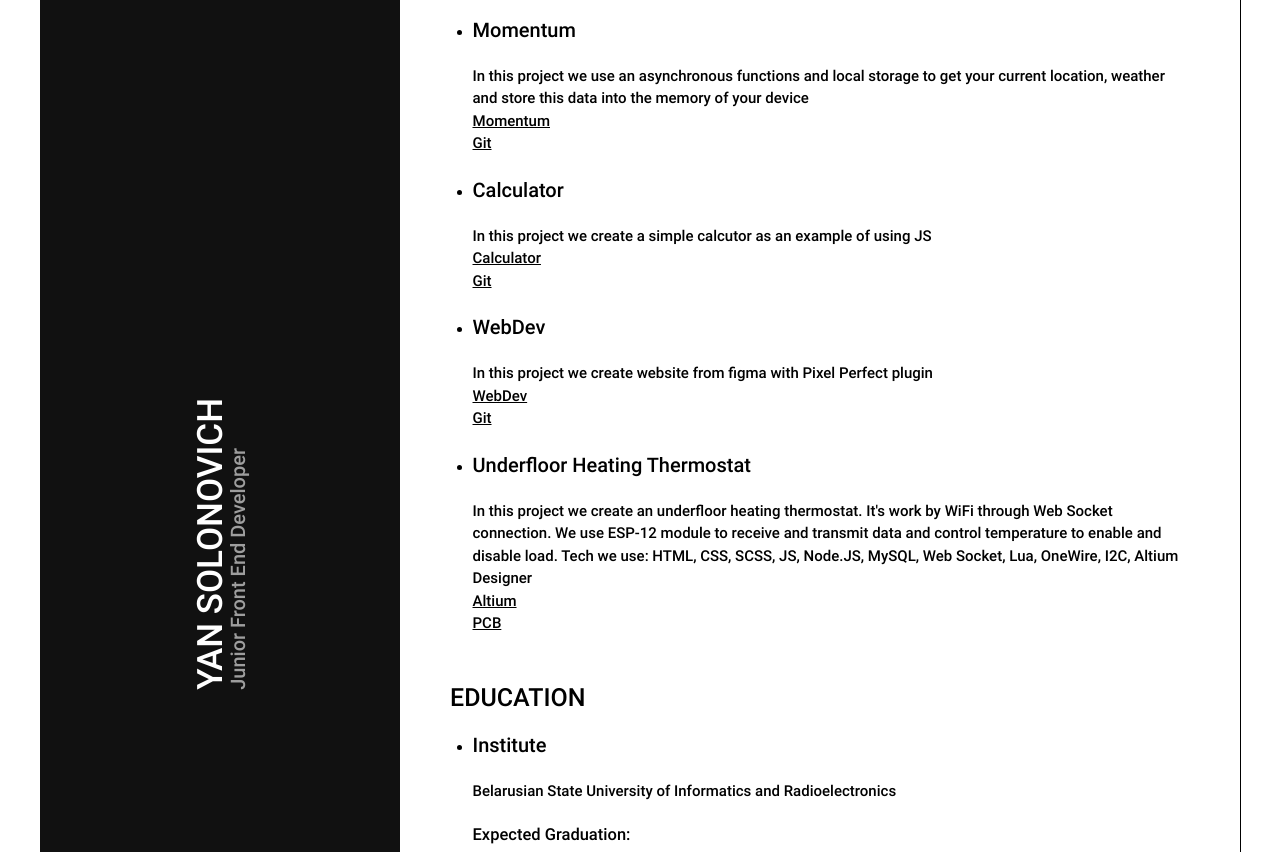
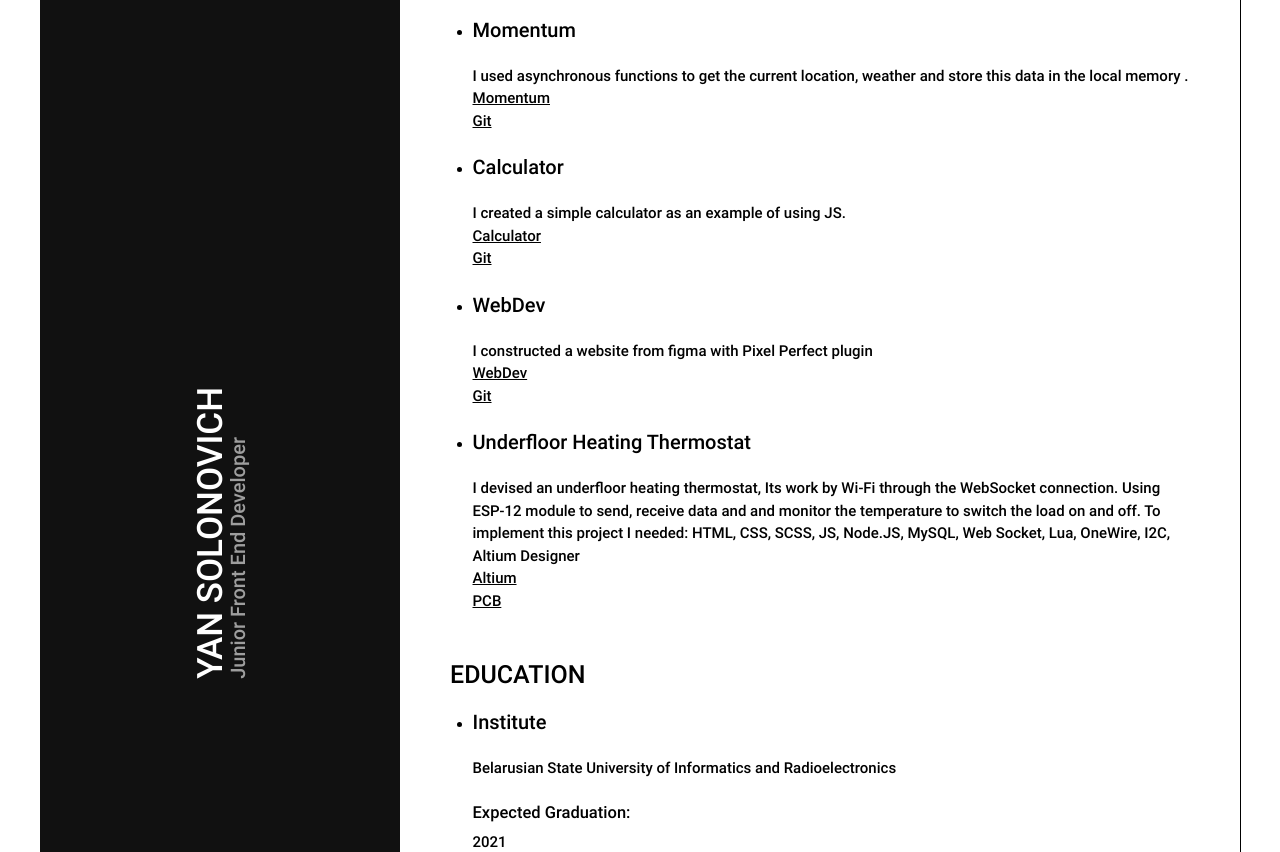
Before and after one commit to noexanu/cv, a plain HTML site: page index.html in a window 1280 px wide. Shown: the part 248-1100 px from the top of the page. Drawn offline with Linux system fonts and the light colour scheme.

Commit message:
refactor: content

```diff
--- a/index.html
+++ b/index.html
@@ -37,7 +37,8 @@ solonovichyan@gmail.com
 
 Telegram:
 @solonovich_yan
-		      </pre>
+		      </pre
+          >
         </address>
       </div>
     </aside>
@@ -58,19 +59,15 @@ Telegram:
           <li>
             <h3>Momentum</h3>
             <p>
-              In this project we use an asynchronous functions and local storage
-              to get your current location, weather and store this data into the
-              memory of your device
+              I used asynchronous functions to get the current location, weather
+              and store this data in the local memory .
             </p>
             <a href="https://eloquent-yonath-fff2f9.netlify.app/">Momentum</a>
             <a href="https://github.com/noexanu/momentum">Git</a>
           </li>
           <li>
             <h3>Calculator</h3>
-            <p>
-              In this project we create a simple calcutor as an example of using
-              JS
-            </p>
+            <p>I created a simple calculator as an example of using JS.</p>
             <a href="https://naughty-mccarthy-15dea7.netlify.app/"
               >Calculator</a
             >
@@ -78,21 +75,18 @@ Telegram:
           </li>
           <li>
             <h3>WebDev</h3>
-            <p>
-              In this project we create website from figma with Pixel Perfect
-              plugin
-            </p>
+            <p>I constructed a website from figma with Pixel Perfect plugin</p>
             <a href="https://gallant-easley-a546a7.netlify.app/">WebDev</a>
             <a href="https://github.com/noexanu/webdev">Git</a>
           </li>
           <li>
             <h3>Underfloor Heating Thermostat</h3>
             <p>
-              In this project we create an underfloor heating thermostat. It's
-              work by WiFi through Web Socket connection. We use ESP-12 module
-              to receive and transmit data and control temperature to enable and
-              disable load. Tech we use: HTML, CSS, SCSS, JS, Node.JS, MySQL,
-              Web Socket, Lua, OneWire, I2C, Altium Designer
+              I devised an underfloor heating thermostat, Its work by Wi-Fi
+              through the WebSocket connection. Using ESP-12 module to send,
+              receive data and and monitor the temperature to switch the load on
+              and off. To implement this project I needed: HTML, CSS, SCSS, JS,
+              Node.JS, MySQL, Web Socket, Lua, OneWire, I2C, Altium Designer
             </p>
             <a href="img/altium.jpg">Altium</a>
             <a href="img/pcb.jpg">PCB</a>
```
